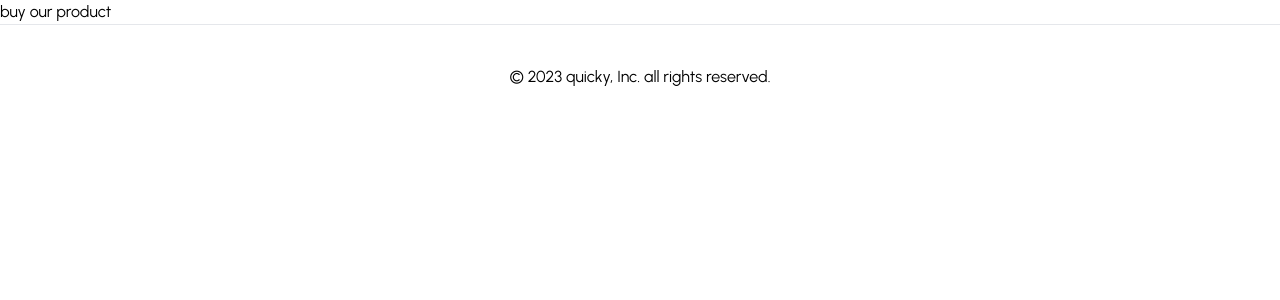
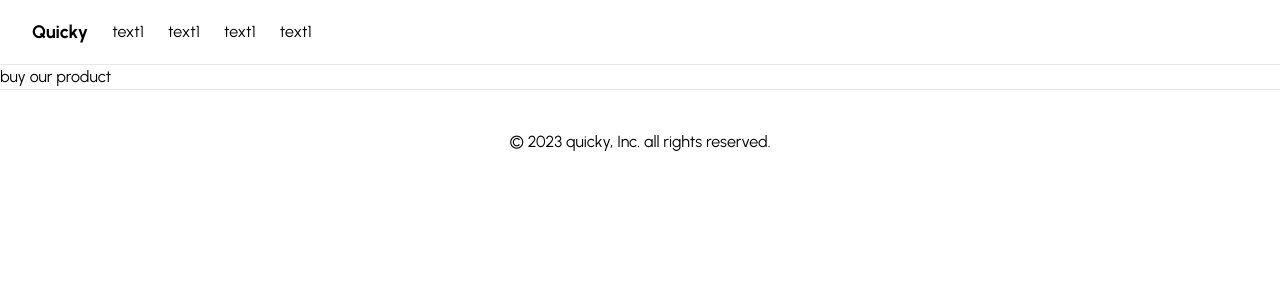
Before and after one commit to joffreynk/ecommerce-frontend, a Next.js app: page / in a window 1280 px wide. Shown: the top 300 px of the page. Built offline with nearby package versions, Linux system fonts and the light colour scheme.

Commit message:
add routes

```diff
--- a/app/layout.tsx
+++ b/app/layout.tsx
@@ -3,6 +3,7 @@ import { Urbanist } from 'next/font/google'
 
 import Footer from '@/components/Footer'
 import './globals.css'
+import NavBar from '@/components/NavBar'
 
 const fonts = Urbanist({ subsets: ['latin'] })
 
@@ -19,6 +20,7 @@ export default function RootLayout({
   return (
     <html lang="en">
       <body className={`${fonts.className}`}>
+        <NavBar />
         {children}
         <Footer />
         </body>
--- a/components/MainaNav.tsx
+++ b/components/MainaNav.tsx
@@ -18,8 +18,8 @@ const MainaNav = ({data}: {data: MainNavProps}) => {
   const path = usePathname()
 
   const routes = data.map((route: any) =>({
-    label: `/category/${route.id}`,
-    href: route.name,
+    href: `/category/${route.id}`,
+    label: route.name,
     active: path === `/category/${route.id}`,
   }))
 
--- a/components/NavBar.tsx
+++ b/components/NavBar.tsx
@@ -17,6 +17,8 @@ function NavBar() {
             {id: 1, name: 'text1'},
             {id: 1, name: 'text1'}
           ]} />
+
+          <p></p>
         </div>
       </Container>
     </div>
```
